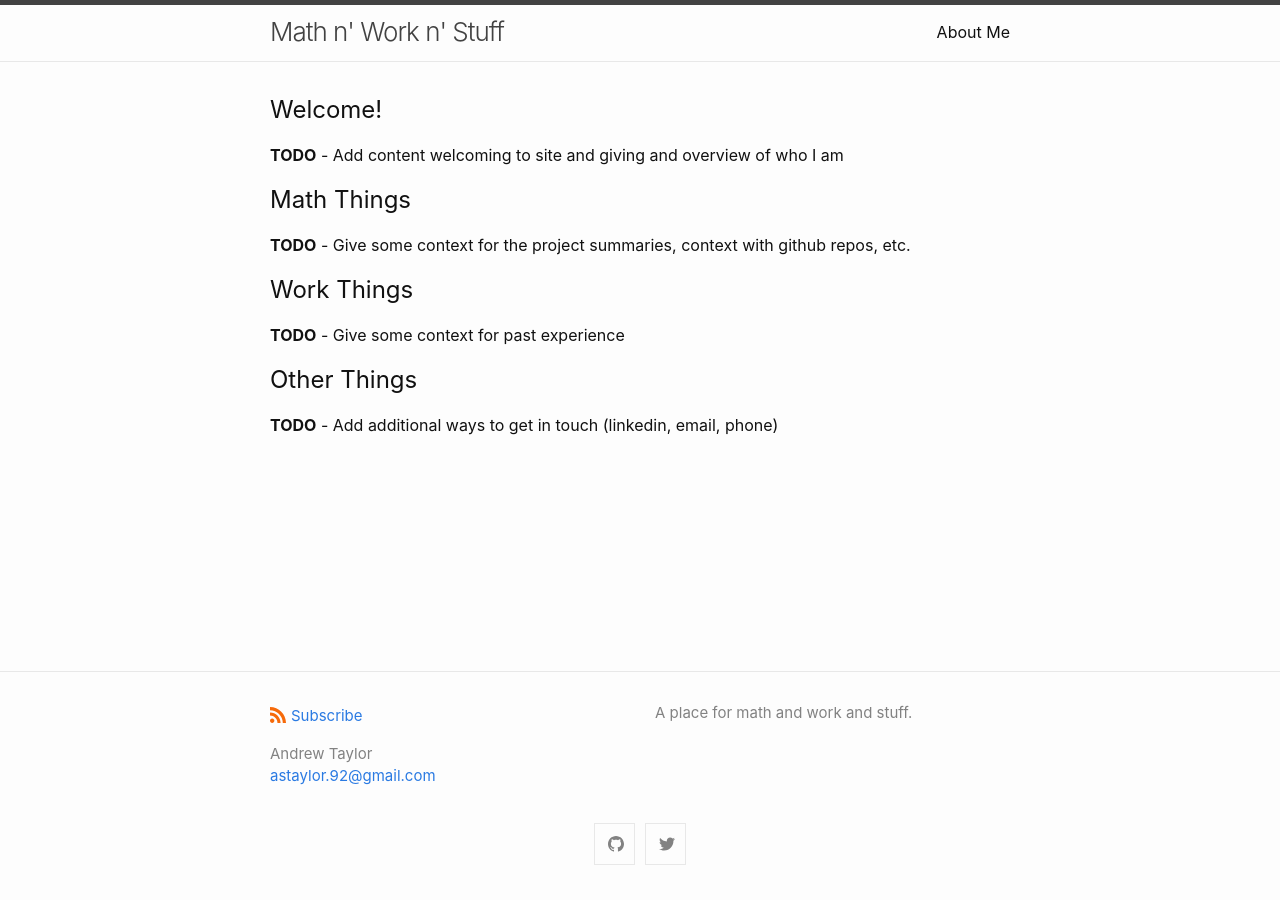
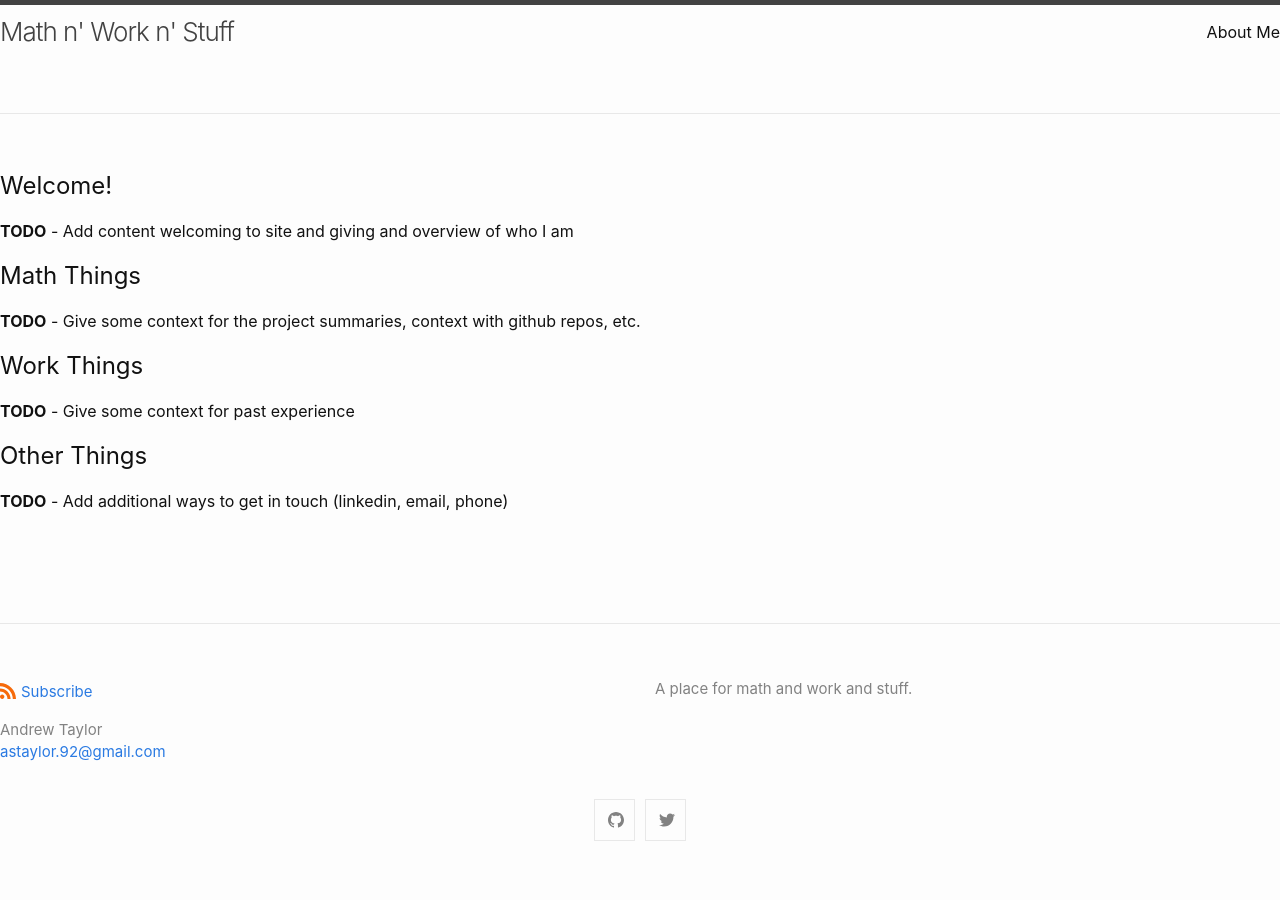
Before and after one commit to astaylor92/astaylor92.github.io, a Jekyll site: the page built from docs/index.markdown, in a window 1280 px wide. Built offline with Jekyll 4.4.1, drawn with Linux system fonts in a browser that asks for light colours; our own code applies the rules of GitHub Pages for plain Markdown files.

Commit message:
Update custom-styles.scss

```diff
--- a/docs/_sass/minima/custom-styles.scss
+++ b/docs/_sass/minima/custom-styles.scss
@@ -1,2 +1,5 @@
 // Placeholder to allow defining custom styles that override everything else.
 // (Use `_sass/minima/custom-variables.scss` to override variable defaults)
+div {
+    display: inline;
+}
```
